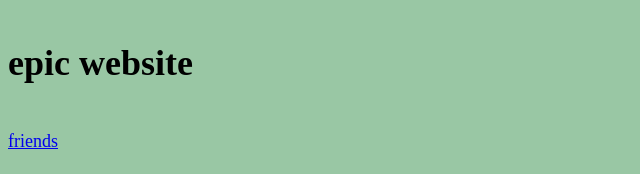
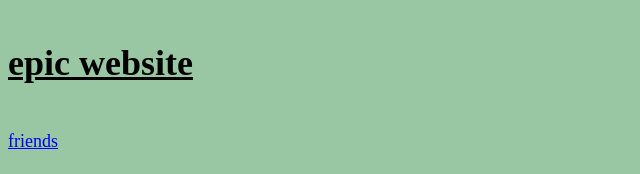
Before and after one commit to grapechowder/grapechowder, a plain HTML site: page StuffIThinkIsCool.html in a window 1280 px wide. Shown: the part 242-416 px from the top of the page, 0-640 px from the left. Drawn offline with Linux system fonts and the light colour scheme.

Commit message:
Update StuffIThinkIsCool.html

```diff
--- a/StuffIThinkIsCool.html
+++ b/StuffIThinkIsCool.html
@@ -18,7 +18,7 @@
        <button class="home">
        <a href="index.html">Home</a>
        </button>
-       <h1>epic website</h1>
+       <h1><u>epic website</u></h1>
 
     <!--images will be 800x1200 -->
 
```
